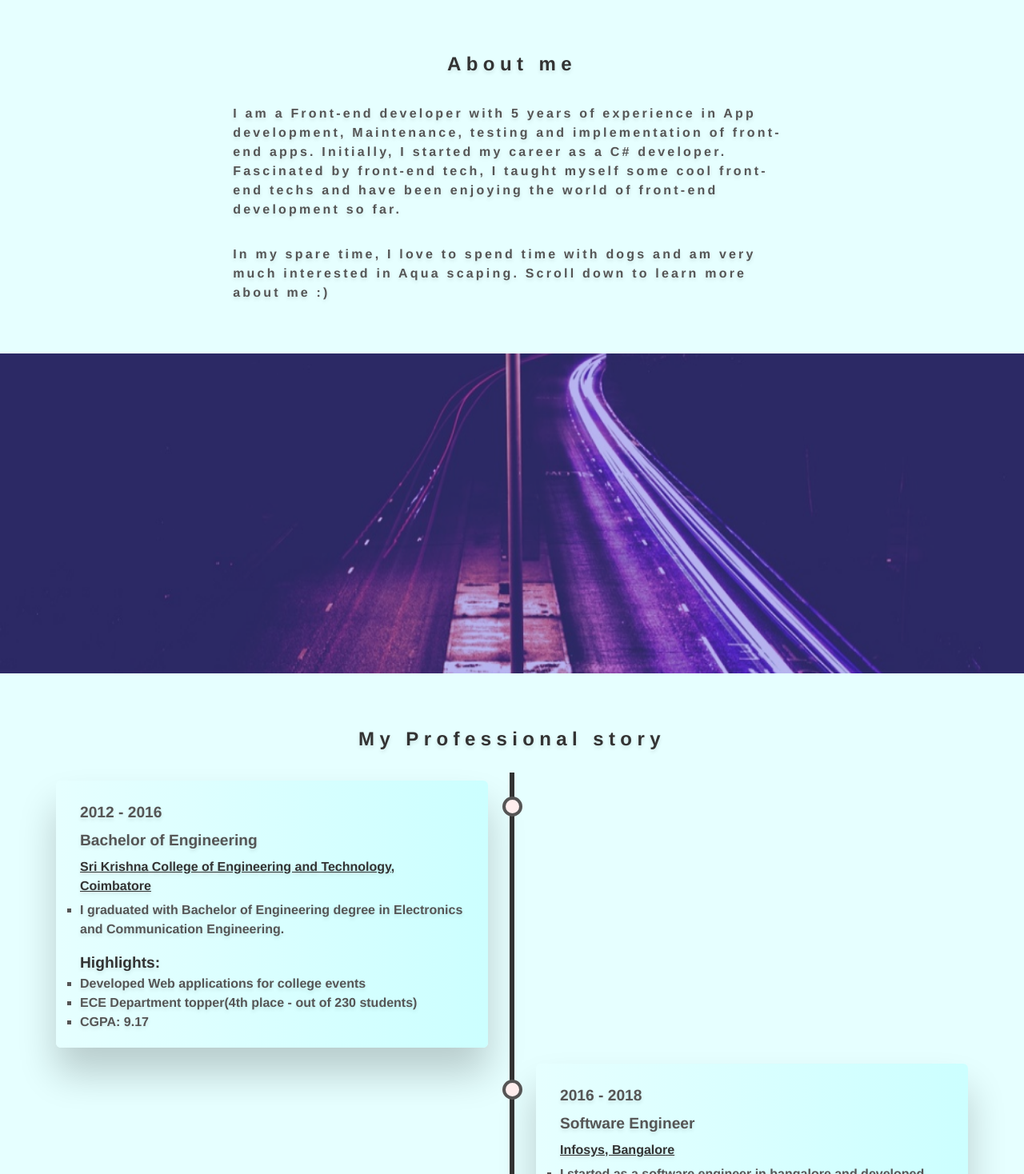
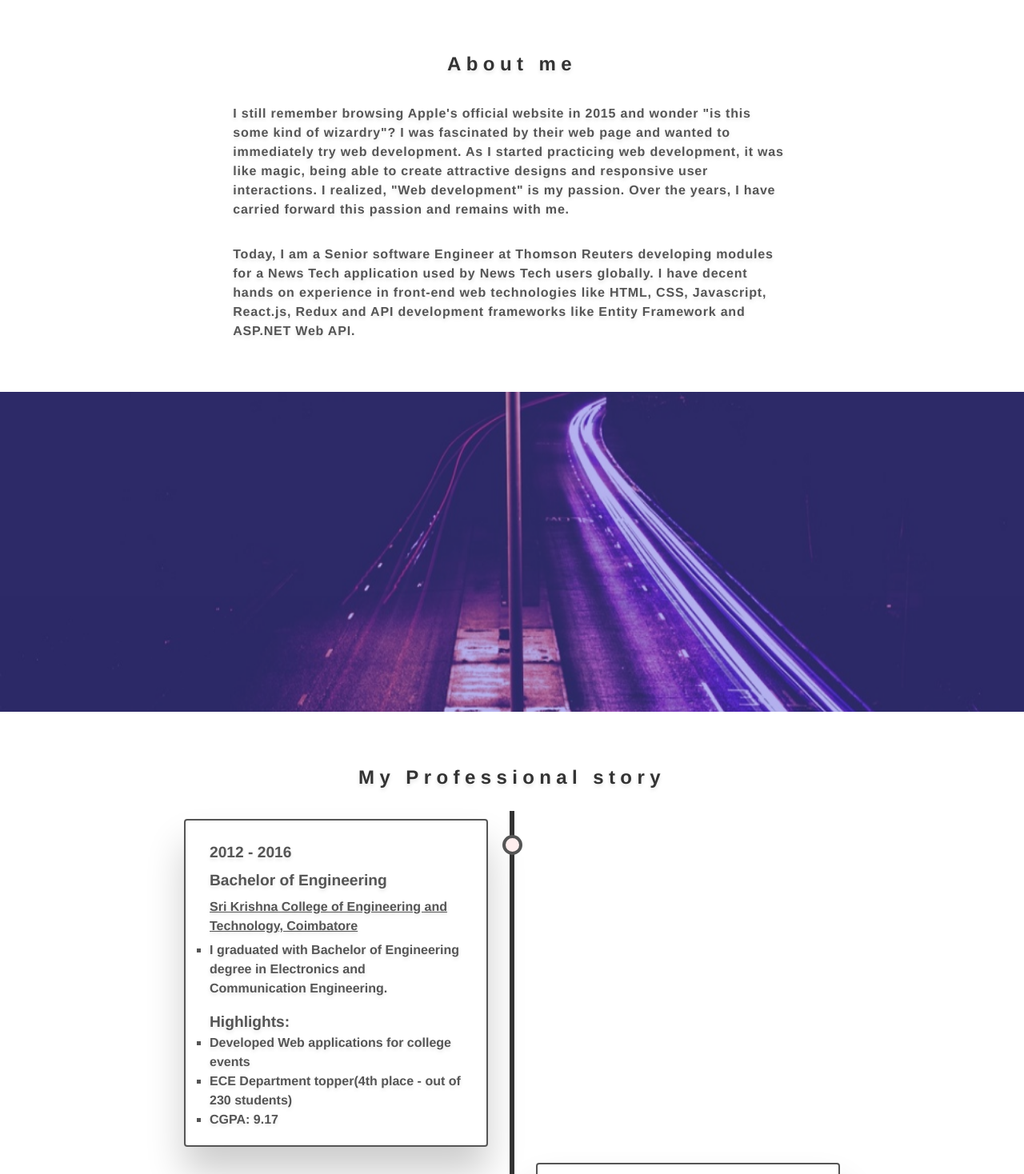
Before and after one commit to HarishBaskar/my-resume, a React (Create React App) app: page / in a window 1280 px wide. Shown: the part 802-2270 px from the top of the page at 80% size. Built offline with nearby package versions, Linux system fonts and the light colour scheme.

Commit message:
UI Maintenance

```diff
--- a/src/Components/Resume/AboutMe/AboutMe.module.css
+++ b/src/Components/Resume/AboutMe/AboutMe.module.css
@@ -20,7 +20,7 @@
 .aboutme p {
   font-size: 1rem;
   font-weight: bold;
-  letter-spacing: 0.2rem;
+  letter-spacing: 0.05rem;
   line-height: 1.5;
   margin: 4vh 4vw;
 }
--- a/src/Components/Resume/AboutMe/index.js
+++ b/src/Components/Resume/AboutMe/index.js
@@ -6,16 +6,21 @@ const AboutMe = () => {
     <div className={Styles.aboutme}>
       <h1>About me</h1>
       <p>
-        I am a Front-end developer with 5 years of experience in App
-        development, Maintenance, testing and implementation of front-end apps.
-        Initially, I started my career as a C# developer. Fascinated by
-        front-end tech, I taught myself some cool front-end techs and have been
-        enjoying the world of front-end development so far.
+        I still remember browsing Apple's official website in 2015 and wonder
+        "is this some kind of wizardry"? I was fascinated by their web page and
+        wanted to immediately try web development. As I started practicing web
+        development, it was like magic, being able to create attractive designs
+        and responsive user interactions. I realized, "Web development" is my
+        passion. Over the years, I have carried forward this passion and remains
+        with me.
       </p>
       <div>
         <p>
-          In my spare time, I love to spend time with dogs and am very much
-          interested in Aqua scaping. Scroll down to learn more about me :)
+          Today, I am a Senior software Engineer at Thomson Reuters developing
+          modules for a News Tech application used by News Tech users globally.
+          I have decent hands on experience in front-end web technologies like
+          HTML, CSS, Javascript, React.js, Redux and API development frameworks
+          like Entity Framework and ASP.NET Web API.
         </p>
       </div>
     </div>
--- a/src/Components/Resume/Footer/Footer.module.css
+++ b/src/Components/Resume/Footer/Footer.module.css
@@ -1,6 +1,34 @@
 .footer {
-  background-color: #ffeeee;
+  background-color: transparent;
   color: black;
-  width: 100%;
-  height: 100%;
+  height: 12rem;
+  margin: 0 auto;
+  max-width: 50em;
 }
+
+.footer p {
+  font-size: 1.2rem;
+}
+
+.footerbutton {
+  background-color: transparent;
+  font-size: 1rem;
+  border: 2px solid black;
+  padding: 0.7rem;
+  margin: 0 auto;
+}
+
+.footerbuttoncontainer {
+  display: flex;
+  margin-top: 2rem;
+  align-items: center;
+}
+
+.footerbutton:hover {
+  background-color: #555;
+  font-size: 1rem;
+  color: white;
+  border: 2px solid #555;
+  padding: 0.7rem;
+  margin: 0 auto;
+}
--- a/src/Components/Resume/Footer/index.js
+++ b/src/Components/Resume/Footer/index.js
@@ -4,7 +4,13 @@ import Styles from "./Footer.module.css";
 const Footer = () => {
   return (
     <div className={Styles.footer}>
-      <h1>Footer section</h1>
+      <p>
+        Passionate about Front-end design and development and I am actively
+        looking for Developer role in that area.
+      </p>
+      <div className={Styles.footerbuttoncontainer}>
+        <button className={Styles.footerbutton}>View my resume &rarr;</button>
+      </div>
     </div>
   );
 };
--- a/src/Components/Resume/Portfolio/Portfolio.module.css
+++ b/src/Components/Resume/Portfolio/Portfolio.module.css
@@ -15,8 +15,8 @@
 }
 
 .card {
-  background-image: linear-gradient(to top, #ccffff, #e6ffff);
-  border-radius: 3%;
+  border: 2px solid black;
+  border-radius: 0.2em;
   color: #555;
   font-size: 2rem;
   max-width: 100vw;
@@ -32,7 +32,13 @@
 }
 
 .card:hover {
-  box-shadow: 0 8px 16px 0 rgba(0, 0, 0, 0.2);
+  background: #555;
+  border: 2px solid #555;
+  color: white;
+}
+
+.card h2:hover {
+  color: white;
 }
 
 .topcontainer h1 {
@@ -45,7 +51,6 @@
 }
 
 .projects h2 {
-  color: #333;
   font-size: 1.4rem;
 }
 
--- a/src/Components/Resume/Resume.js
+++ b/src/Components/Resume/Resume.js
@@ -6,6 +6,7 @@ import Vita from "./Vita/index";
 import { Parallax } from "react-parallax";
 import Wallpaper1 from "../../Images/wallpaper1.jpg";
 import Styles from "./Resume.module.css";
+import Footer from "./Footer/index";
 
 const personalInfo = {
   name: "Harish Baskar",
@@ -65,6 +66,19 @@ const resume = () => {
         <div className={Styles.whitesection}>
           <Portfolio />
         </div>
+        <Parallax
+          bgImage={Wallpaper1}
+          strength={400}
+          className={Styles.parallaxcontainer}
+          renderLayer={(percentage) => transformElement(percentage)}
+        >
+          <div style={{ height: 800 }}>
+            <div className={Styles.insidestyles}></div>
+          </div>
+        </Parallax>
+        <div className={Styles.whitesection}>
+          <Footer />
+        </div>
       </div>
     </div>
   );
--- a/src/Components/Resume/Resume.module.css
+++ b/src/Components/Resume/Resume.module.css
@@ -1,6 +1,6 @@
 .resumecontainer {
   color: white;
-  background-color: #e6ffff;
+  background-color: #ffffff;
   position: relative;
 }
 
--- a/src/Components/Resume/Vita/Vita.module.css
+++ b/src/Components/Resume/Vita/Vita.module.css
@@ -14,7 +14,7 @@
 /* The actual timeline (the vertical ruler) */
 .timeline {
   position: relative;
-  max-width: 1200px;
+  max-width: 110em;
   margin: 0 auto;
   font-size: 0.5em;
 }
@@ -38,7 +38,6 @@
 .timeline h1 {
   font-weight: bolder;
   margin: 6px auto;
-  color: #333;
   font-size: 1rem;
   text-decoration: underline;
 }
@@ -101,27 +100,27 @@
   left: -12px;
 }
 
+.highlightscontainer strong {
+  font-size: 1.2rem;
+  font-weight: bold;
+}
+
 /* The actual content */
-.content {
+.vitacontent {
   padding: 20px 30px;
-  background-image: linear-gradient(to left, #ccffff, #e6ffff);
   position: relative;
-  border-radius: 6px;
+  border: 2px solid #555;
+  border-radius: 0.5em;
   box-shadow: 0 2rem 3rem rgba(0, 0, 0, 0.2);
 }
 
-.content:hover {
-  transform: scale(1.02) translateY(-4px);
+.vitacontent:hover {
+  background: #555;
+  color: white;
 }
 
 .highlightscontainer {
   margin-top: 1em;
-}
-
-.highlightscontainer strong {
-  color: #333;
-  font-size: 1.2rem;
-  font-weight: bold;
 }
 
 .descriptioncontainer li {
@@ -150,7 +149,6 @@
   .timeline h1 {
     font-weight: bolder;
     margin: 6px auto;
-    color: #333;
     font-size: 0.8rem;
   }
 
--- a/src/Components/Resume/Vita/index.js
+++ b/src/Components/Resume/Vita/index.js
@@ -8,7 +8,7 @@ const Vita = () => {
       <div className={Styles.header}>My Professional story</div>
       <div className={Styles.timeline}>
         <div className={cx(Styles.container, Styles.left)}>
-          <div className={Styles.content}>
+          <div className={Styles.vitacontent}>
             <h2>
               <strong>2012 - 2016</strong>
             </h2>
@@ -16,20 +16,29 @@ const Vita = () => {
               <strong>Bachelor of Engineering</strong>
             </h2>
             <h1>
-              <a href="http://www.skcet.ac.in/index.html" target="_blank" title="SKCET" rel="noopener noreferrer">
+              <a
+                href="http://www.skcet.ac.in/index.html"
+                target="_blank"
+                title="SKCET"
+                rel="noopener noreferrer"
+              >
                 Sri Krishna College of Engineering and Technology, Coimbatore
               </a>
             </h1>
             <p>
               <ul className={Styles.descriptioncontainer}>
-                <li>I graduated with Bachelor of Engineering degree in Electronics and
-                Communication Engineering.</li>
+                <li>
+                  I graduated with Bachelor of Engineering degree in Electronics
+                  and Communication Engineering.
+                </li>
               </ul>
               <div className={Styles.highlightscontainer}>
                 <strong>Highlights:</strong>
                 <ul>
                   <li>Developed Web applications for college events</li>
-                    <li>ECE Department topper(4th place - out of 230 students)</li>
+                  <li>
+                    ECE Department topper(4th place - out of 230 students)
+                  </li>
                   <li>CGPA: 9.17</li>
                 </ul>
               </div>
@@ -37,7 +46,7 @@ const Vita = () => {
           </div>
         </div>
         <div className={cx(Styles.container, Styles.right)}>
-          <div className={Styles.content}>
+          <div className={Styles.vitacontent}>
             <h2>
               <strong>2016 - 2018</strong>
             </h2>
@@ -45,15 +54,25 @@ const Vita = () => {
               <strong>Software Engineer</strong>
             </h2>
             <h1>
-              <a href="https://www.infosys.com/about.html" target="_blank" title="Infosys" rel="noopener noreferrer">
+              <a
+                href="https://www.infosys.com/about.html"
+                target="_blank"
+                title="Infosys"
+                rel="noopener noreferrer"
+              >
                 Infosys, Bangalore
               </a>
             </h1>
             <p>
               <ul className={Styles.descriptioncontainer}>
-                <li>I started as a software engineer in bangalore and
-                developed end to end scalable web applications for health care systems.</li>
-                <li>Over the course of time, I gained expertise in front end development - HTML/CSS and Javascript and C# on backend.</li>
+                <li>
+                  I started as a software engineer in bangalore and developed
+                  end to end scalable web applications for health care systems.
+                </li>
+                <li>
+                  Over the course of time, I gained expertise in front end
+                  development - HTML/CSS and Javascript and C# on backend.
+                </li>
               </ul>
               <div className={Styles.highlightscontainer}>
                 <strong>Technologies used:</strong>
@@ -69,7 +88,7 @@ const Vita = () => {
           </div>
         </div>
         <div className={cx(Styles.container, Styles.left)}>
-          <div className={Styles.content}>
+          <div className={Styles.vitacontent}>
             <h2>
               <strong>2018 - 2019</strong>
             </h2>
@@ -77,14 +96,25 @@ const Vita = () => {
               <strong>Senior Software Engineer</strong>
             </h2>
             <h1>
-              <a href="https://www.infosys.com/about.html" target="_blank" title="Infosys" rel="noopener noreferrer">
+              <a
+                href="https://www.infosys.com/about.html"
+                target="_blank"
+                title="Infosys"
+                rel="noopener noreferrer"
+              >
                 Infosys, Bangalore
               </a>
             </h1>
             <p>
               <ul className={Styles.descriptioncontainer}>
-                <li>Mentored my Juniors and helped them to implement front-end modules.</li>
-                <li>Involved myself in design and development of Web apps using React JS.</li>
+                <li>
+                  Mentored my Juniors and helped them to implement front-end
+                  modules.
+                </li>
+                <li>
+                  Involved myself in design and development of Web apps using
+                  React JS.
+                </li>
               </ul>
               <div className={Styles.highlightscontainer}>
                 <strong>Technologies used:</strong>
@@ -100,7 +130,7 @@ const Vita = () => {
           </div>
         </div>
         <div className={cx(Styles.container, Styles.right)}>
-          <div className={Styles.content}>
+          <div className={Styles.vitacontent}>
             <h2>
               <strong>2019 - 2020</strong>
             </h2>
@@ -108,16 +138,30 @@ const Vita = () => {
               <strong>Software Engineer</strong>
             </h2>
             <h1>
-              <a href="https://www.thomsonreuters.com/en/about-us.html" target="_blank" title="Thomson Reuters" rel="noopener noreferrer">
+              <a
+                href="https://www.thomsonreuters.com/en/about-us.html"
+                target="_blank"
+                title="Thomson Reuters"
+                rel="noopener noreferrer"
+              >
                 Thomson Reuters, Bangalore
               </a>
             </h1>
             <p>
               <ul className={Styles.descriptioncontainer}>
-                <li>Here at TR, I expertised in front-end framework React JS.</li>
-                <li>Also I got an opportunity to work and gain experience in cloud technology (AWS).</li>
-                <li>I have pretty good experience with Agile development and been playing a prominent role in
-                design and development of scalable web applications being used by 'X' number of clients(millions per second).</li>
+                <li>
+                  Here at TR, I expertised in front-end framework React JS.
+                </li>
+                <li>
+                  Also I got an opportunity to work and gain experience in cloud
+                  technology (AWS).
+                </li>
+                <li>
+                  I have pretty good experience with Agile development and been
+                  playing a prominent role in design and development of scalable
+                  web applications being used by 'X' number of clients(millions
+                  per second).
+                </li>
                 <li>Mentoring my juniors and leading the team.</li>
               </ul>
               <div className={Styles.highlightscontainer}>
@@ -134,7 +178,7 @@ const Vita = () => {
           </div>
         </div>
         <div className={cx(Styles.container, Styles.left)}>
-          <div className={Styles.content}>
+          <div className={Styles.vitacontent}>
             <h2>
               <strong>2021 - Present</strong>
             </h2>
@@ -142,21 +186,38 @@ const Vita = () => {
               <strong>Senior Software Engineer</strong>
             </h2>
             <h1>
-              <a href="https://www.thomsonreuters.com/en/about-us.html" target="_blank" title="Thomson Reuters" rel="noopener noreferrer">
+              <a
+                href="https://www.thomsonreuters.com/en/about-us.html"
+                target="_blank"
+                title="Thomson Reuters"
+                rel="noopener noreferrer"
+              >
                 Thomson Reuters, Bangalore
               </a>
             </h1>
             <p>
               <ul className={Styles.descriptioncontainer}>
-                <li>Participate in project planning sessions with team members to analyze development requirements, provide work breakdown and estimates of work</li>
-                <li>Enhance and maintain News Tech application and deliver global release candidates with no compromise in quality.</li>
-                <li>Communicate with News Tech users to exchange information, understand requirements and solve problems.</li>
+                <li>
+                  Participate in project planning sessions with team members to
+                  analyze development requirements, provide work breakdown and
+                  estimates of work
+                </li>
+                <li>
+                  Enhance and maintain News Tech application and deliver global
+                  release candidates with no compromise in quality.
+                </li>
+                <li>
+                  Communicate with News Tech users to exchange information,
+                  understand requirements and solve problems.
+                </li>
                 <li>Mentoring my juniors and leading the team.</li>
               </ul>
               <div className={Styles.highlightscontainer}>
                 <strong>Technologies used:</strong>
                 <ul>
-                    <li>React.js, Redux, Javascript, HTML, CSS, Git, Datadog, JIRA</li>
+                  <li>
+                    React.js, Redux, Javascript, HTML, CSS, Git, Datadog, JIRA
+                  </li>
                 </ul>
                 <strong>Domain:</strong>
                 <ul>
--- a/src/Container/App.css
+++ b/src/Container/App.css
@@ -13,11 +13,11 @@
 }
 
 .wallpaper {
-  background-image: url("../Images/timelapse.jpg");
+  background-image: url("../Images/background.jpg");
   background-position: center;
   background-size: cover;
   background-attachment: fixed;
-  opacity: 0.4;
+  opacity: 0.7;
   position: fixed;
 }
 
```
Also changed, not shown: src/Images/background.jpg (renamed from src/Images/timelapse.jpg). Lines whose indentation alone changed are shown as unchanged.
